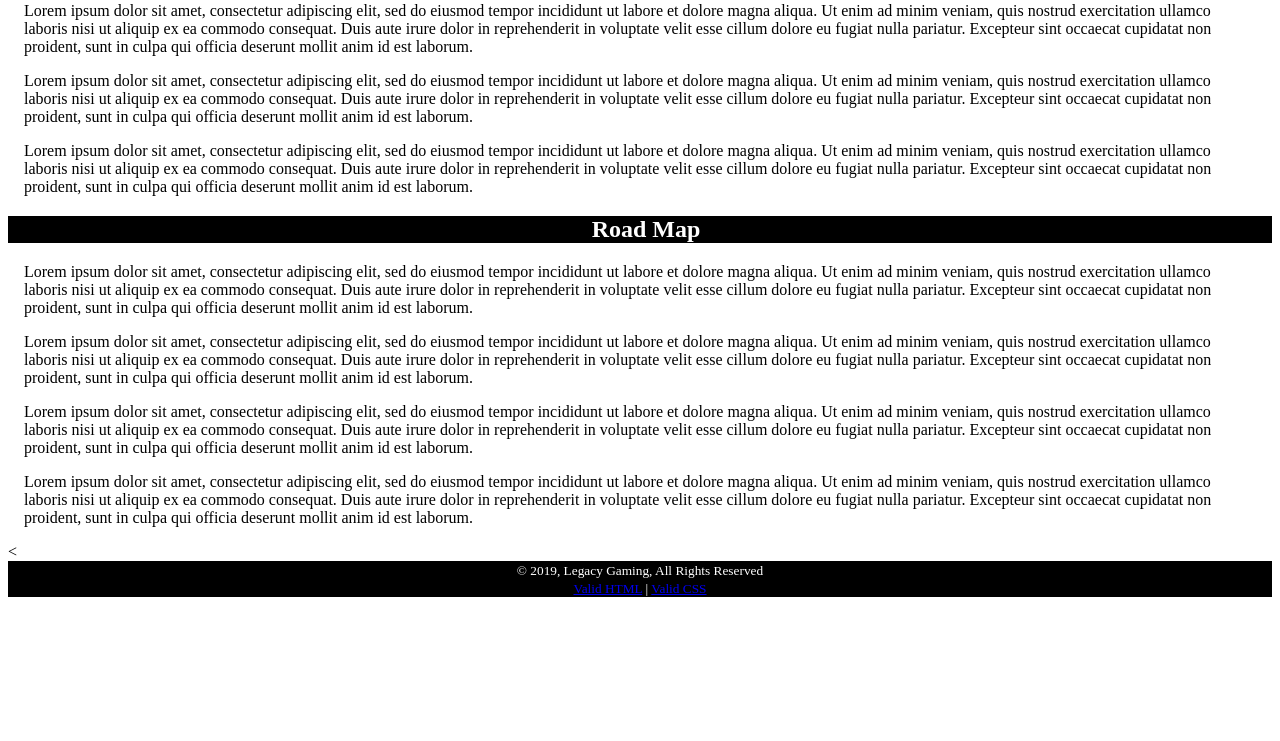
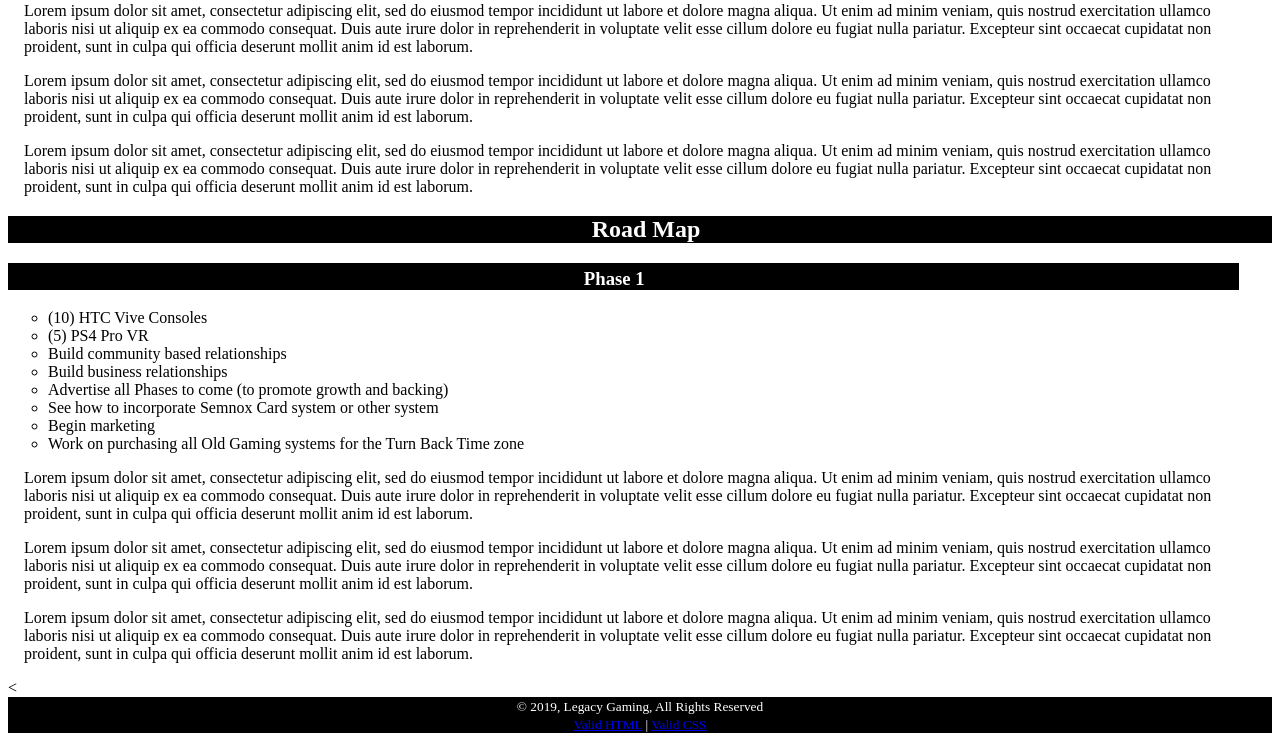
Before and after one commit to CodesWilliam/LegacyGamingCoWebSite, a PHP site: page /storeinfo.php in a window 1280 px wide. Shown: the part 1080-1821 px from the top of the page. Before the commit the page ends 1677 px from the top, so only its background shows below. Run offline with PHP 8.4, Linux system fonts and the light colour scheme; data that the repository does not hold is empty; some libraries are stand-ins or nearby versions.

Commit message:
index and storeinfo updates
Added titles to each of the sections for the form on the home page. Added a new addtion to the reservations form on the home page for Time. Took out the placeholder text for the phases and added in title of h3 for the phases. Started adding in the phase one text.

```diff
--- a/storeinfo.php
+++ b/storeinfo.php
@@ -71,11 +71,17 @@
         </section>
         <section class="phases" name="phases">
             <h2>Road Map</h2>
-            <p class="premium">Lorem ipsum dolor sit amet, consectetur adipiscing elit, sed do eiusmod tempor incididunt
-                ut labore et dolore magna aliqua. Ut enim ad minim veniam, quis nostrud exercitation ullamco laboris
-                nisi ut aliquip ex ea commodo consequat. Duis aute irure dolor in reprehenderit in voluptate velit esse
-                cillum dolore eu fugiat nulla pariatur. Excepteur sint occaecat cupidatat non proident, sunt in culpa
-                qui officia deserunt mollit anim id est laborum.</p>
+            <h3>Phase 1</h3>
+            <ul style="list-style-type:circle;">
+                <li>(10) HTC Vive Consoles</li>
+                <li>(5) PS4 Pro VR</li>
+                <li>Build community based relationships</li>
+                <li>Build business relationships</li>
+                <li>Advertise all Phases to come (to promote growth and backing)</li>
+                <li>See how to incorporate Semnox Card system or other system</li>
+                <li>Begin marketing</li>
+                <li>Work on purchasing all Old Gaming systems for the Turn Back Time zone</li>
+            </ul>
             <p class="premium">Lorem ipsum dolor sit amet, consectetur adipiscing elit, sed do eiusmod tempor incididunt
                 ut labore et dolore magna aliqua. Ut enim ad minim veniam, quis nostrud exercitation ullamco laboris
                 nisi ut aliquip ex ea commodo consequat. Duis aute irure dolor in reprehenderit in voluptate velit esse
```
